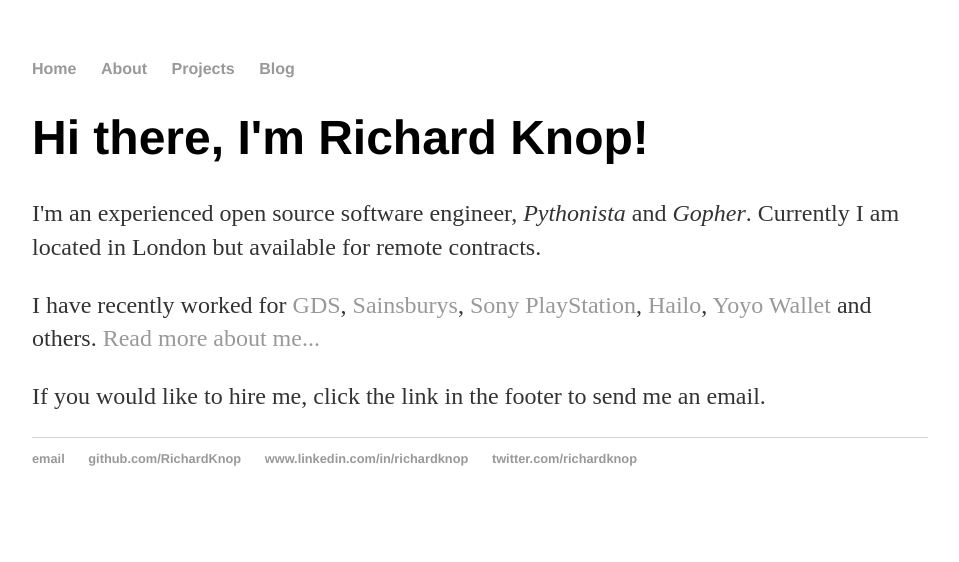
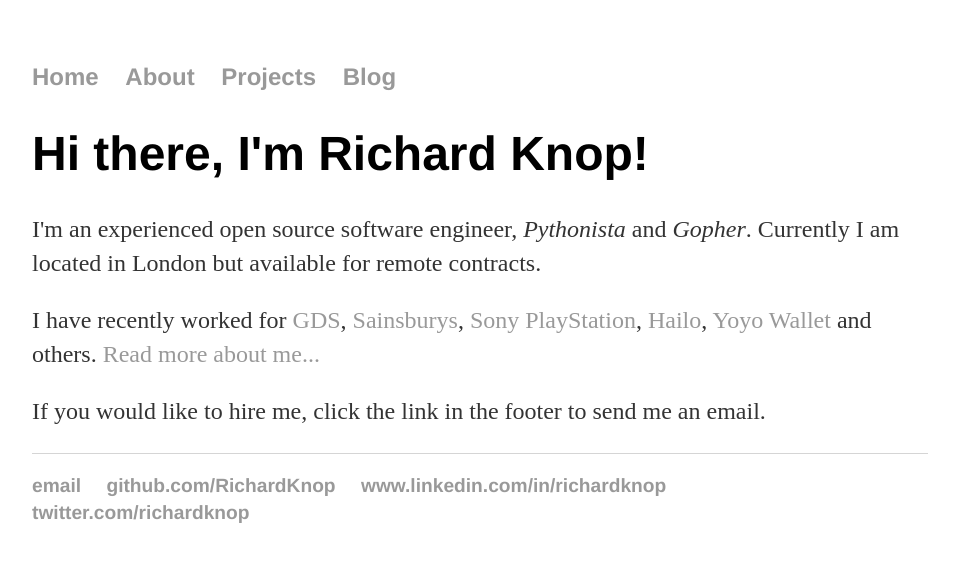
Before and after one commit to RichardKnop/richardknop.github.io, a Jekyll site: the page built from index.html, in a window 1280 px wide. Shown: the top 562 px of the page, without its empty margins (160-1119 px from the left). Built offline with Jekyll 4.4.1, drawn with Linux system fonts in a browser that asks for light colours.

Commit message:
Update main.css

```diff
--- a/css/main.css
+++ b/css/main.css
@@ -23,7 +23,7 @@
   font-size: 3em;
   font-family:'Helvetica', 'Arial', 'Sans-Serif';
 }
-p {
+p, ul {
   font-size: 1.5em;
   line-height: 1.4em;
   color: #333;
@@ -32,12 +32,3 @@
   border-top: 1px solid #d5d5d5;
   font-size: .8em;
 }
-
-ul.posts {
-  margin: 20px auto 40px;
-  font-size: 1.5em;
-}
-
-ul.posts li {
-  list-style: none;
-}
```
